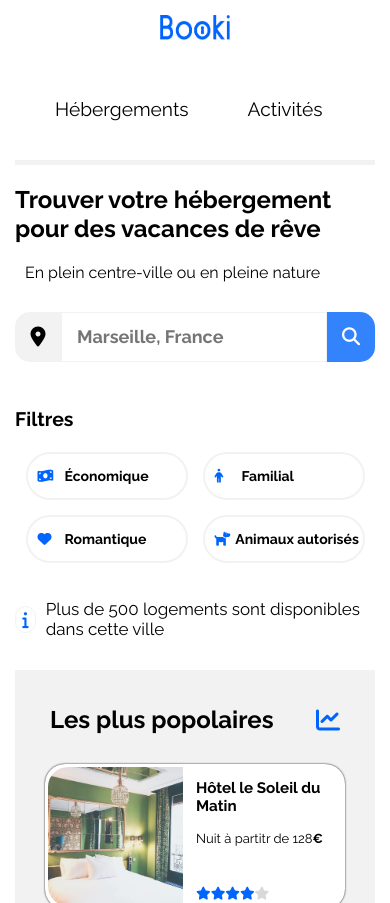
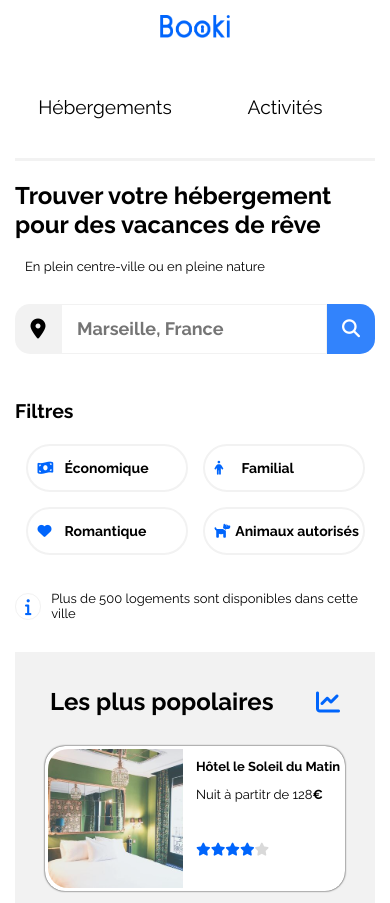
Before and after one commit to SimohBz/BOUAZAMOUR_Mohamed_Project2_Site_Booki, a plain HTML site: page index.html in a window 390 px wide. Shown: the top 903 px of the page. Drawn offline with Linux system fonts and the light colour scheme.

```diff
--- a/css/desktop.css
+++ b/css/desktop.css
@@ -38,6 +38,7 @@ nav{
 
 .link_nav:hover{
     border-top: #0065FC 3px solid;
+    color: #0065FC;
     }
 
 .links_2nav{
@@ -109,7 +110,7 @@ nav{
     display: flex;
     flex-basis: 100%;
     gap: 30px;
-}
+    }
 
 .filtres_barre .fa-solid{
     color: #0065FC;
@@ -224,7 +225,7 @@ nav{
 
 .cartes_populaires img{
     height: 138px;
-    width: 45%;
+    width: 40%;
     margin: 3px;
     border-radius:20px 0px 0px 20px;
     object-fit: cover;
@@ -249,10 +250,12 @@ nav{
 .info_carte_heb h3, p {
     margin: 1px;
     margin-left: 10px;
+    font-size: small;
     }
 
 .info_carte_pop h3, P{
     margin-left: 10px;
+    font-size: small;
     }
 
 .hebergements h2{
@@ -282,7 +285,7 @@ nav{
 .cartes_populaires .etoiles{
     display: flex;
     margin-left: 10px;
-    padding-top: 20px;
+    padding-top: 45px;
     }
 
 .fa-solid.fa-star.blue {
--- a/css/mobile.css
+++ b/css/mobile.css
@@ -9,14 +9,13 @@ html,body{
 
 /* nav_barre */
 #logo_booki{
-    height: 25px;
+    height: 23px;
     width: 70px;
     margin: auto;
     margin-bottom: 25px;
     }
 
 nav{
-    display: flex;
     flex-direction: column;
     }
 
@@ -24,11 +23,13 @@ nav{
     font-size: larger;
     width: 50%;
     text-align: center;
-    border-bottom: 5px solid #F2F2F2;
+    padding-left: 0px;
+    padding-right: 0px;
+    border-bottom: 3px solid #F2F2F2;
     }
 
 .link_nav:hover{
-    border-bottom:  5px solid #0065FC;
+    border-bottom:  3px solid #0065FC;
     border-top: transparent;
     }
 
```
